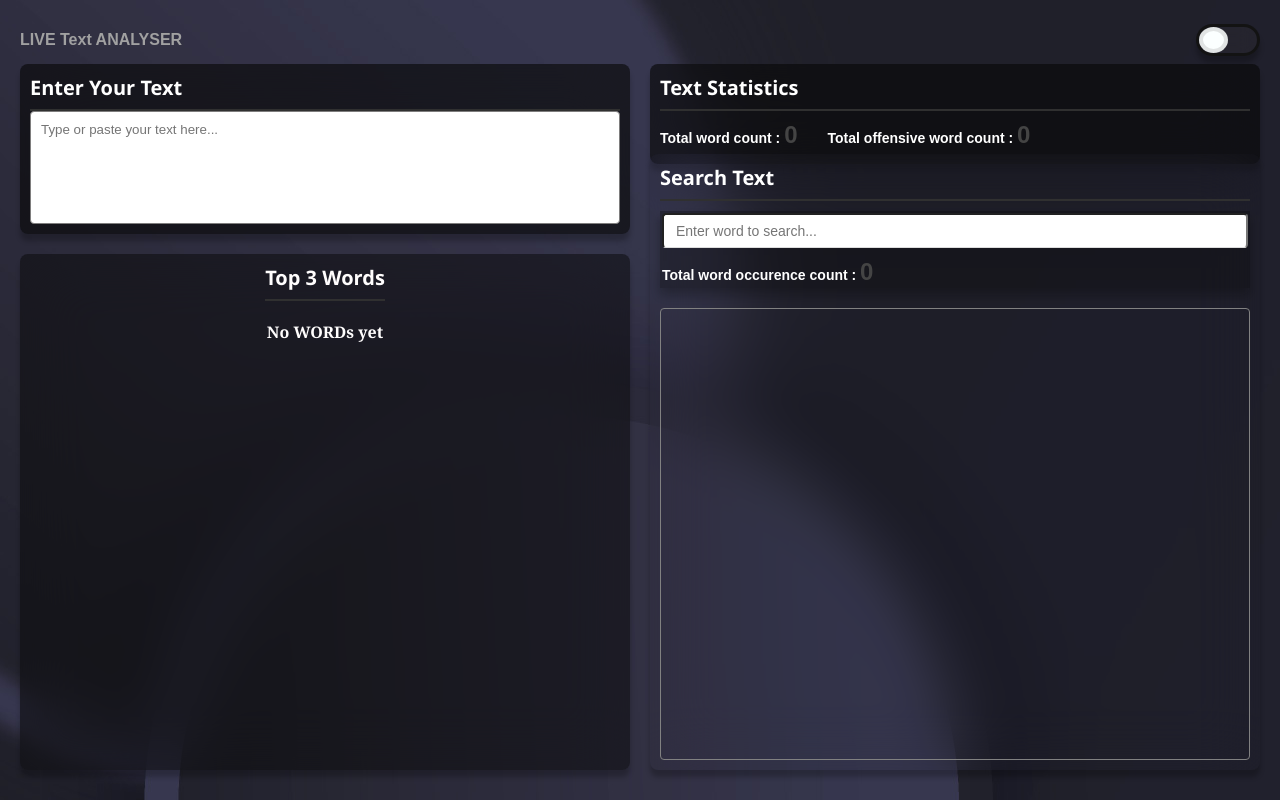
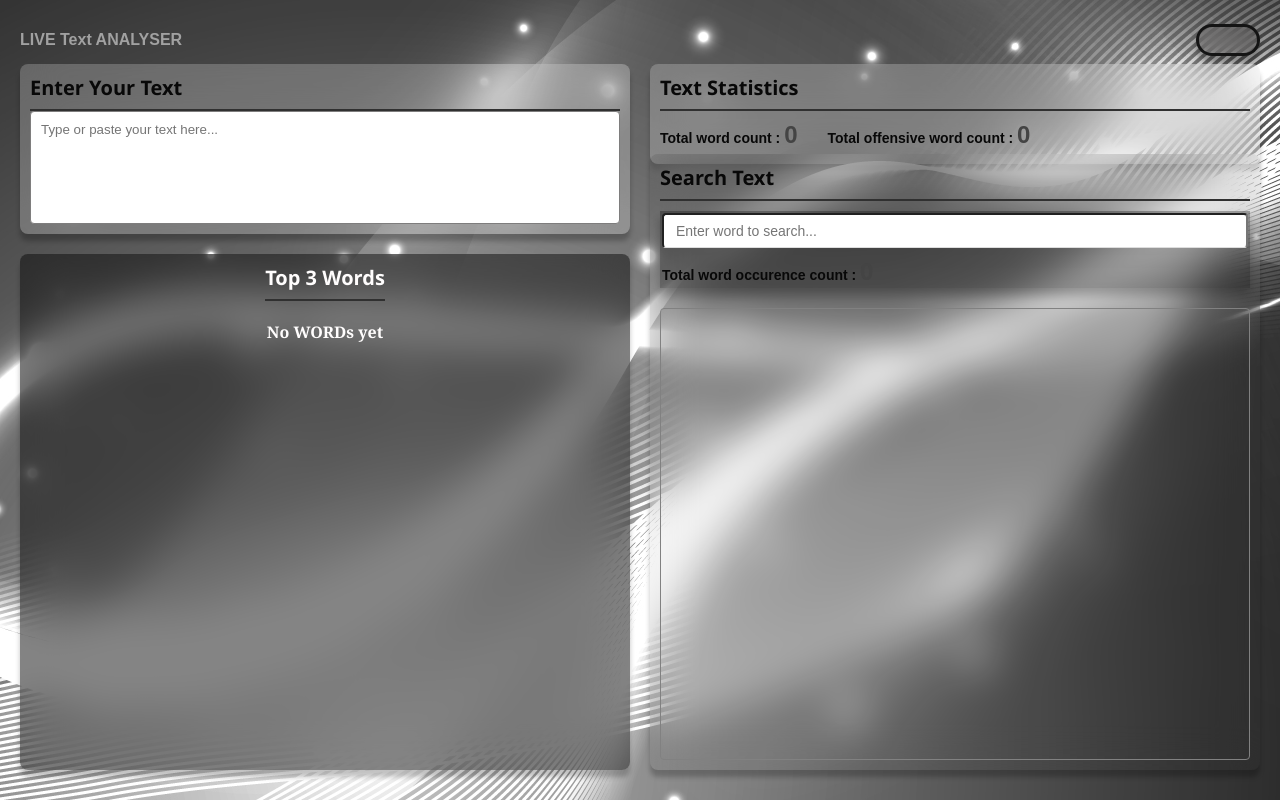
Before and after one commit to Jidexboii/TextAnalyzer, a plain HTML site: page index.html in a window 1280 px wide. Drawn offline with Linux system fonts and the light colour scheme.

Commit message:
add gave toggleclass to switch btw dark & white mode

```diff
--- a/css/styles.css
+++ b/css/styles.css
@@ -218,7 +218,7 @@
 
   .lightimg {
       background-image: url(../img/3352126.jpg);
-      background-position: 30%;
+      background-position: 70%;
   }
 
   .light {
@@ -233,7 +233,6 @@
   }
 
   .matched {
-
       border: 3px solid rgb(14, 13, 13);
   }
 
--- a/js/modeLD.js
+++ b/js/modeLD.js
@@ -5,7 +5,7 @@ function modeplacing(selector1, selector2,selector3, classname1, classname2,clas
 }
 
 $(document).ready(function () {
-    $("#light").click(function () {
+    $("#light").toggleClass(function () {
         modeplacing('.box', 'body','.mode', 'light', 'lightimg','switch')
     })
 })
```
